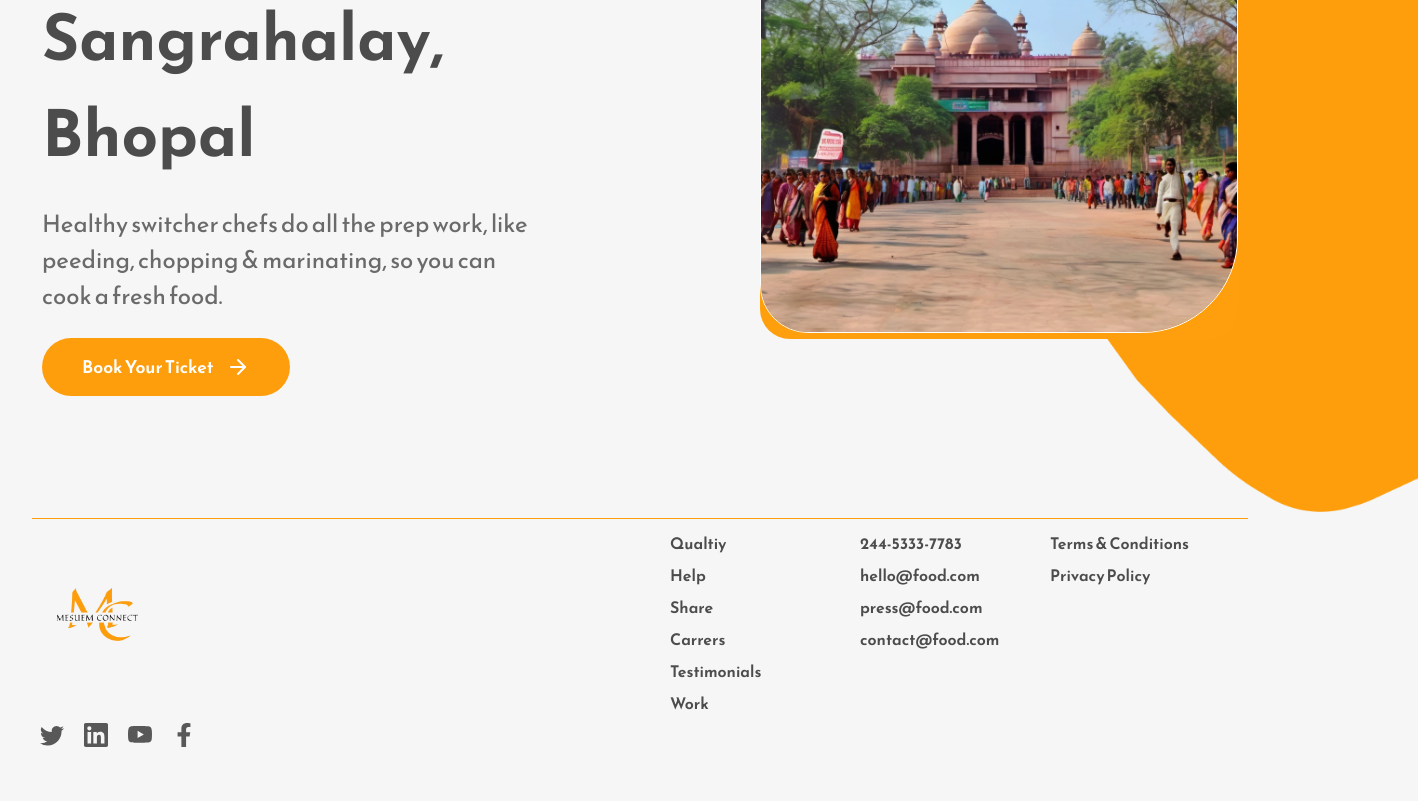
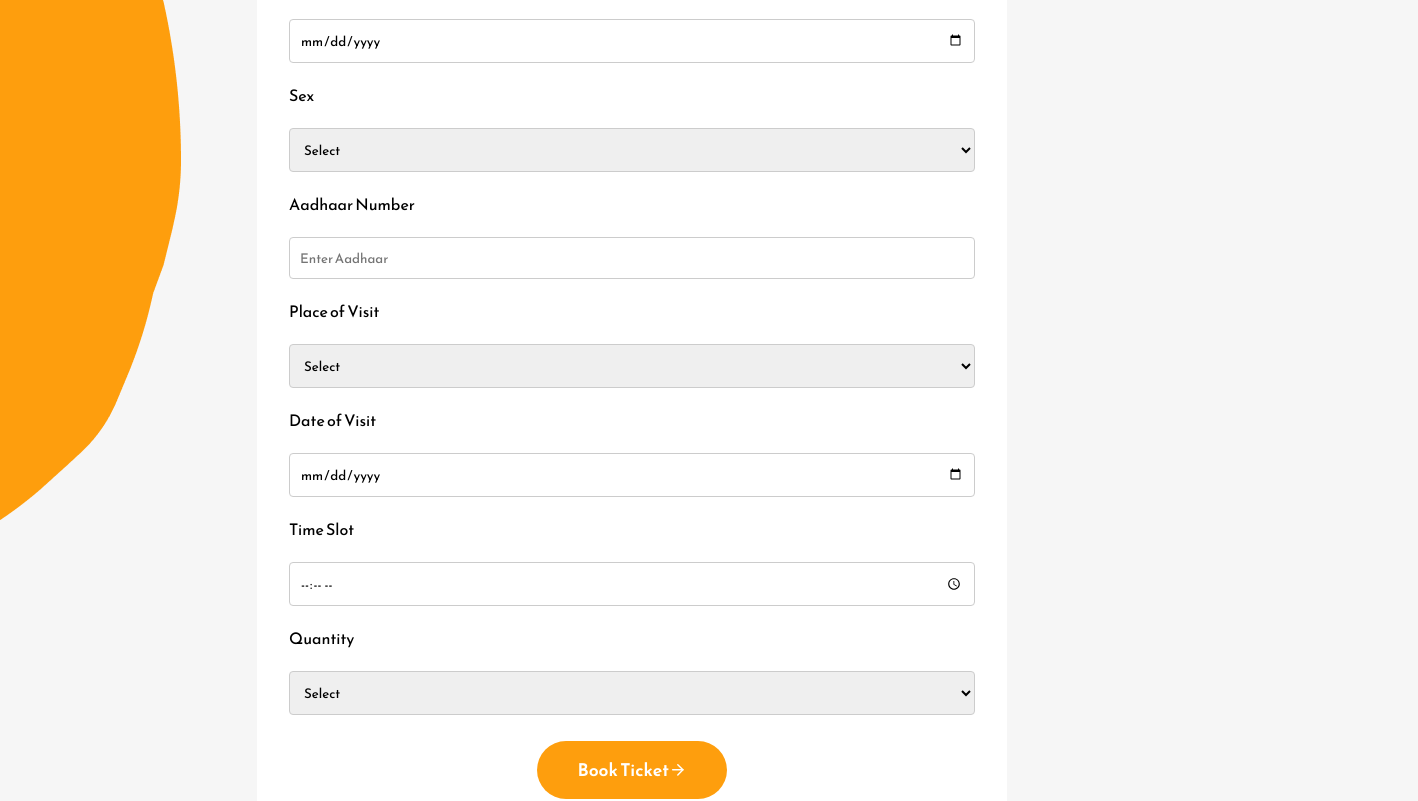
Before and after one commit to vkgupta00212/MesuemConnect, a React (Vite) app: page /#/groupbooking in a window 1280 px wide. Shown: the part 360-1161 px from the top of the page, 1418 px wide, since content can reach past the window. Before the commit the page ends 1121 px from the top, so only its background shows below. Built offline with nearby package versions, Linux system fonts and the light colour scheme.

Commit message:
Updated GroupBooking component with error handling and styling

```diff
--- a/package.json
+++ b/package.json
@@ -1,4 +1,5 @@
 {
+  "homepage": "https://vkgupta00212.github.io/mesuemConnect",
   "name": "mesuemconnect",
   "private": true,
   "version": "0.0.0",
--- a/src/App.jsx
+++ b/src/App.jsx
@@ -1,5 +1,5 @@
 import React from "react";
-import { BrowserRouter as Router, Routes, Route } from "react-router-dom";
+import { HashRouter as Router, Routes, Route } from "react-router-dom"; // Updated import
 import Home from "./component/Home/Home";
 import Ticket from "./component/TicketBooking/TicketMain";
 import SingleBooking from "./component/TicketBooking/singleBooking";
@@ -8,26 +8,25 @@ import Work from "./component/Work/Work";
 import Canteen from "./component/Canteen/Canteen";
 import Contact from "./component/Maps/maps";
 import Footer from "./component/Footer/Footer";
-import Navbar from "./component/Navbar/Navbar"; // Add the Navbar if you have it
+import Navbar from "./component/Navbar/Navbar";
 
-import './App.css'
+import './App.css';
 
 function App() {
   return (
     <Router>
       <div className="App">
-        <Navbar/>
+        <Navbar />
         <Routes>
           <Route path="/" element={<Home />} />
           <Route path="/ticket" element={<Ticket />} />
           <Route path="/work" element={<Work />} />
           <Route path="/canteen" element={<Canteen />} />
           <Route path="/contact" element={<Contact />} />
-          <Route path="/work" element={<Work/>} />
-          <Route path="/singlebooking" element={<SingleBooking/>} />
-          <Route path="/groupbooking" element={<GroupBooking/>} />
+          <Route path="/singlebooking" element={<SingleBooking />} />
+          <Route path="/groupbooking" element={<GroupBooking />} />
         </Routes>
-        <Footer /> {/* Keep the Footer if it should be on every page */}
+        <Footer />
       </div>
     </Router>
   );
--- a/src/component/TicketBooking/groupBooking.css
+++ b/src/component/TicketBooking/groupBooking.css
@@ -8,58 +8,58 @@
     flex-direction: column;
     text-align: center;
     margin: 2rem auto;
-}
+  }
 
-.booking-option{
-    margin-left: 8rem;
-}
+  .error-input {
+    border-color: red;
+    background-color: #ffe6e6;
+  }
 
-.group-input {
-    margin-left: 0;
-    align-items: center;
-}
+  .error-box {
+    color: red;
+    font-size: 14px;
+    font-weight: bold;
+    margin-top: 4px;
+  }
 
-label {
-    display: block;
-    margin-top: 10px;
-    text-align: left; /* Align labels to the left */
-    width: 100%; /* Take full width for uniformity */
-}
+  .groupBooking-backgroundImage {
+    position: absolute;
+    left: -150px;
+    z-index: -2;
+    margin-top: -15rem;
+  }
 
-input, select {
-    width: 100%; /* Full width of the parent container */
+  .group-bookingWrapped {
+    flex: 0.9;
+    margin-right: 1rem;
+  }
+
+  input,
+  select {
+    width: 100%;
     padding: 10px;
     margin-top: 5px;
     margin-bottom: 10px;
     border: 1px solid #ccc;
     border-radius: 4px;
-    box-sizing: border-box; /* Ensure padding and borders are included in the width */
-}
+  }
 
-.wrap-inp {
+  label {
+    display: block;
+    margin-top: 10px;
+    text-align: left;
+  }
+
+  .wrap-inp {
     display: flex;
     gap: 1rem;
-    justify-content: center; /* Center the contents horizontally */
-    align-items: center; /* Center the contents vertically */
-    flex-direction: column; /* Stack inputs vertically */
-}
+    flex-direction: column;
+    align-items: flex-start;
+  }
 
-.groupBooking-backgroundImage {
-    position: absolute;
-    left: -150px;
-    z-index: -2;
-    margin-top: -15rem;
-}
-
-.group-bookingWrapped {
-    flex: 0.9;
-    margin-right: 1rem;
-}
-
-.calculate-button{
+  .book-button {
     padding: 1rem 2.5rem;
     background-color: #fe9e0d;
-    outline: none;
     border: none;
     border-radius: 5rem;
     font-size: 1.1rem;
@@ -67,31 +67,8 @@ input, select {
     font-weight: 600;
     color: white;
     transition: 0.2s;
-    display: flex;
-    align-items: center;
-    justify-content: center;
   }
 
-  .book-button{
-    padding: 1rem 2.5rem;
-    background-color: #fe9e0d;
-    outline: none;
-    border: none;
-    border-radius: 5rem;
-    font-size: 1.1rem;
-    cursor: pointer;
-    font-weight: 600;
-    color: white;
-    transition: 0.2s;
-    display: flex;
-    align-items: center;
-    justify-content: center;
-  }
-
-  .group-button:hover{
+  .book-button:hover {
     background-color: #e48f0f;
   }
-
-  .single-button:hover{
-    background-color: #e48f0f;
-  }
--- a/src/component/TicketBooking/groupBooking.jsx
+++ b/src/component/TicketBooking/groupBooking.jsx
@@ -1,85 +1,196 @@
-import React from 'react';
+import React, { useState } from "react";
 import { FiArrowRight } from "react-icons/fi";
 import AboutBackground from "../Assets/about-background.png";
-import './groupBooking.css';
+import { useNavigate } from "react-router-dom";
+import "./groupBooking.css";
 
+const GroupBooking = () => {
+  const navigate = useNavigate();
 
-const groupBooking = () => {
+  const [formData, setFormData] = useState({
+    name: "",
+    dob: "",
+    sex: "",
+    aadhaar: "",
+    visitPlace: "",
+    date: "",
+    time: "",
+    qty: "",
+  });
+
+  const [errors, setErrors] = useState({});
+
+  const handleInputChange = (e) => {
+    setFormData({ ...formData, [e.target.name]: e.target.value });
+    setErrors({ ...errors, [e.target.name]: "" });
+  };
+
+  const validateForm = () => {
+    const newErrors = {};
+    if (!formData.name.trim()) newErrors.name = "Please fill out your name.";
+    if (!formData.dob) newErrors.dob = "Please select your date of birth.";
+    if (!formData.sex) newErrors.sex = "Please select your gender.";
+    if (!formData.aadhaar || !/^\d{12}$/.test(formData.aadhaar))
+      newErrors.aadhaar = "Please enter a valid 12-digit Aadhaar number.";
+    if (!formData.visitPlace) newErrors.visitPlace = "Please choose a place to visit.";
+    if (!formData.date) newErrors.date = "Please select a visit date.";
+    if (!formData.time) newErrors.time = "Please select a visit time.";
+    if (!formData.qty) newErrors.qty = "Please select the quantity.";
+
+    setErrors(newErrors);
+    return Object.keys(newErrors).length === 0;
+  };
+
+  const paymentButtonClick = () => {
+    if (validateForm()) {
+      alert("Booking Successful! Proceeding to Payment...");
+      navigate("/payment");
+    } else {
+      alert("Please correct the errors and try again.");
+    }
+  };
 
   return (
-    <div className='group-bookingWrapped'>
-
+    <div className="group-bookingWrapped">
       <div className="groupBooking-backgroundImage">
-                <img src={AboutBackground} alt="" />
+        <img src={AboutBackground} alt="Background" />
       </div>
 
       <div className="groupBooking">
-
         <div className="booking-subheading">
-                    <h2>Museum Ticket Booking(Group)</h2>
+          <h2>Museum Ticket Booking (Group)</h2>
         </div>
 
         <div className="group-input">
-
+          {/* Name */}
           <div className="wrap-inp">
-                        <label htmlFor="Name">Name</label>
-                        <input type="text" name='Name' required/>
+            <label htmlFor="name">Name</label>
+            <input
+              type="text"
+              name="name"
+              value={formData.name}
+              onChange={handleInputChange}
+              className={errors.name ? "error-input" : ""}
+              placeholder="Enter your name"
+            />
+            {errors.name && <div className="error-box">{errors.name}</div>}
           </div>
 
+          {/* DOB */}
           <div className="wrap-inp">
-                        <label htmlFor="DOB">DOB</label>
-                        <input type="date" name='DOB' required/>
+            <label htmlFor="dob">DOB</label>
+            <input
+              type="date"
+              name="dob"
+              value={formData.dob}
+              onChange={handleInputChange}
+              className={errors.dob ? "error-input" : ""}
+            />
+            {errors.dob && <div className="error-box">{errors.dob}</div>}
           </div>
 
+          {/* Sex */}
           <div className="wrap-inp">
-                            <label for="sex">Sex</label>
-                            <select id="sex" name="sex" required>
+            <label htmlFor="sex">Sex</label>
+            <select
+              name="sex"
+              value={formData.sex}
+              onChange={handleInputChange}
+              className={errors.sex ? "error-input" : ""}
+            >
+              <option value="">Select</option>
               <option value="male">Male</option>
               <option value="female">Female</option>
               <option value="other">Other</option>
             </select>
+            {errors.sex && <div className="error-box">{errors.sex}</div>}
           </div>
 
+          {/* Aadhaar */}
           <div className="wrap-inp">
-                        <label for="aadhaar">Aadhaar Number</label>
-                        <input type="text" id="aadhaar" name="aadhaar" pattern="\d{12}" title="Aadhaar number must be 12 digits" required/>
+            <label htmlFor="aadhaar">Aadhaar Number</label>
+            <input
+              type="text"
+              name="aadhaar"
+              value={formData.aadhaar}
+              onChange={handleInputChange}
+              className={errors.aadhaar ? "error-input" : ""}
+              placeholder="Enter Aadhaar"
+            />
+            {errors.aadhaar && <div className="error-box">{errors.aadhaar}</div>}
           </div>
 
+          {/* Place of Visit */}
           <div className="wrap-inp">
-                        <label for="visitPlace">Place of Visit</label>
-                            <select id="visitPlace" name="visitPlace" required>
+            <label htmlFor="visitPlace">Place of Visit</label>
+            <select
+              name="visitPlace"
+              value={formData.visitPlace}
+              onChange={handleInputChange}
+              className={errors.visitPlace ? "error-input" : ""}
+            >
+              <option value="">Select</option>
               <option value="Manav Sanghralaya">Manav Sanghralaya</option>
               <option value="Library">Library</option>
               <option value="Auditorium">Auditorium</option>
             </select>
+            {errors.visitPlace && <div className="error-box">{errors.visitPlace}</div>}
           </div>
 
+          {/* Date */}
           <div className="wrap-inp">
-                        <label for="date">Date of Visit</label>
-                        <input type="date" id="date" name="date" required/>
+            <label htmlFor="date">Date of Visit</label>
+            <input
+              type="date"
+              name="date"
+              value={formData.date}
+              onChange={handleInputChange}
+              className={errors.date ? "error-input" : ""}
+            />
+            {errors.date && <div className="error-box">{errors.date}</div>}
           </div>
 
-
+          {/* Time */}
           <div className="wrap-inp">
-                        <label for="time">Time Slot</label>
-                        <input type="time" id="time" name="time" required/>
+            <label htmlFor="time">Time Slot</label>
+            <input
+              type="time"
+              name="time"
+              value={formData.time}
+              onChange={handleInputChange}
+              className={errors.time ? "error-input" : ""}
+            />
+            {errors.time && <div className="error-box">{errors.time}</div>}
           </div>
 
+          {/* Quantity */}
+          <div className="wrap-inp">
+            <label htmlFor="qty">Quantity</label>
+            <select
+              name="qty"
+              value={formData.qty}
+              onChange={handleInputChange}
+              className={errors.qty ? "error-input" : ""}
+            >
+              <option value="">Select</option>
+              {[...Array(9)].map((_, i) => (
+                <option key={i + 1} value={i + 1}>
+                  {i + 1}
+                </option>
+              ))}
+            </select>
+            {errors.qty && <div className="error-box">{errors.qty}</div>}
+          </div>
         </div>
 
         <div className="booking-option">
-                    <button className="calculate-button">
-                        Calculate Cost <FiArrowRight />{" "}
-                      </button>
-
-                      <button className="book-button">
-                        Book Ticket <FiArrowRight />{" "}
+          <button className="book-button" onClick={paymentButtonClick}>
+            Book Ticket <FiArrowRight />
           </button>
         </div>
-
       </div>
     </div>
-  )
-}
+  );
+};
 
-export default groupBooking;
+export default GroupBooking;
--- a/src/component/TicketBooking/singleBooking.css
+++ b/src/component/TicketBooking/singleBooking.css
@@ -11,7 +11,9 @@
 }
 
 .booking-option{
-    margin-left: 8rem;
+    margin: 0 auto;
+    align-items: center;
+    padding: 1rem;
 }
 
 .single-input {
--- a/src/component/TicketBooking/singleBooking.jsx
+++ b/src/component/TicketBooking/singleBooking.jsx
@@ -1,13 +1,18 @@
 import React from 'react';
 import { FiArrowRight } from "react-icons/fi";
 import AboutBackground from "../Assets/about-background.png";
+import { useNavigate } from 'react-router-dom';
 import './singleBooking.css';
+
 
 
 const singleBooking = () => {
 
+    const navigate = useNavigate();
 
-
+    const bookButtonClick = () => {
+        navigate('/payment');
+    }
 
   return (
     <div className='single-bookingWrapped'>
@@ -71,11 +76,8 @@ const singleBooking = () => {
                 </div>
 
                 <div className="booking-option">
-                    <button className="calculate-button">
-                        Calculate Cost <FiArrowRight />{" "}
-                      </button>
 
-                      <button className="book-button">
+                      <button className="book-button" onClick={bookButtonClick}>
                         Book Ticket <FiArrowRight />{" "}
                       </button>
                 </div>
@@ -85,4 +87,4 @@ const singleBooking = () => {
   )
 }
 
-export default singleBooking
+export default singleBooking;
--- a/vite.config.js
+++ b/vite.config.js
@@ -3,5 +3,6 @@ import react from '@vitejs/plugin-react'
 
 // https://vitejs.dev/config/
 export default defineConfig({
-  plugins: [react()]
+  plugins: [react()],
+  base : "mesuemConnect/"
 })
```
Also changed, not shown: src/component/TicketBooking/TicketMain-MSI.jsx (deleted, +0 -40 lines), src/component/TicketBooking/payment.jsx (added, +37 -0 lines), src/component/TicketBooking/payment.css (added). Lines whose indentation alone changed are shown as unchanged.
